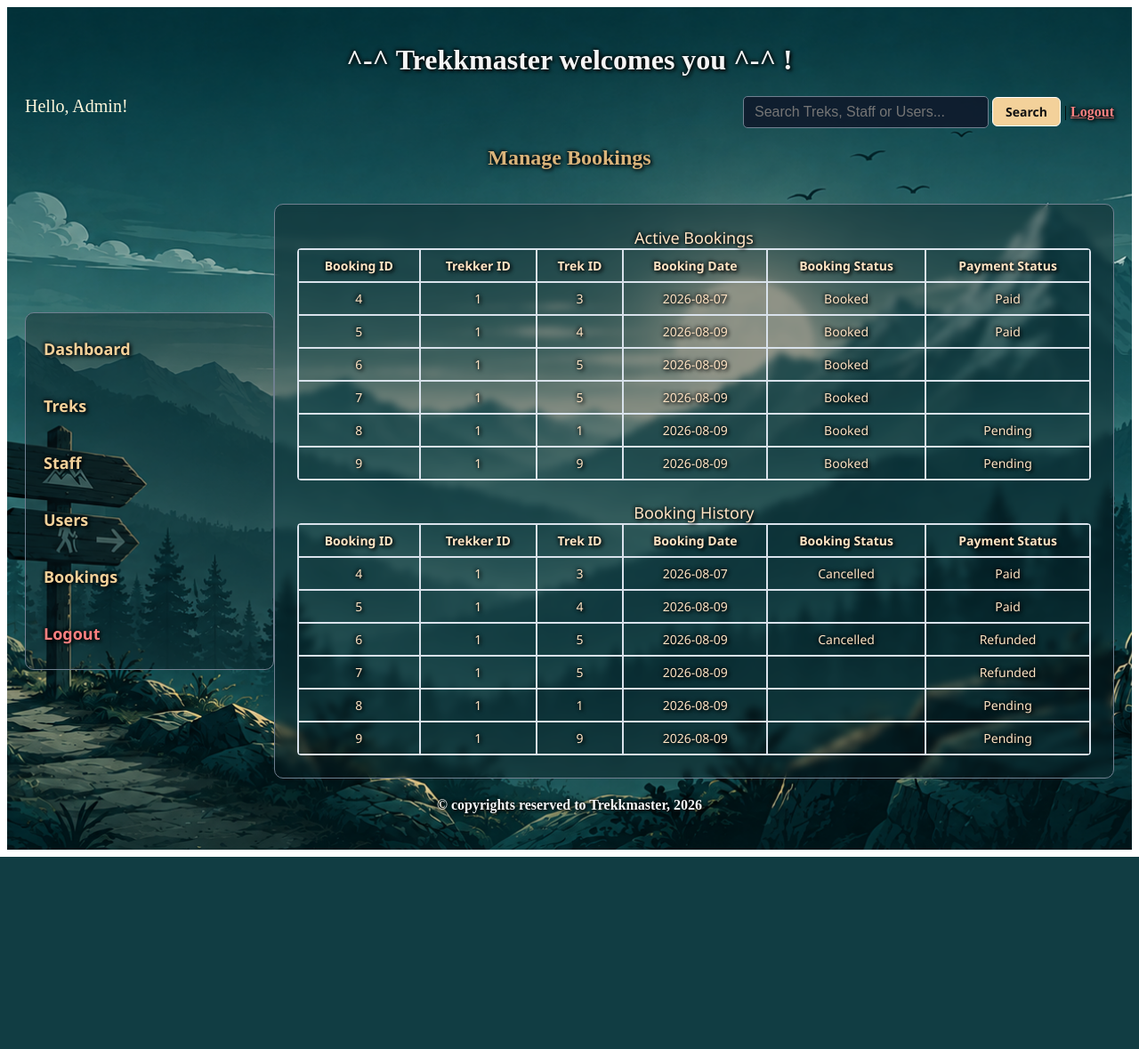
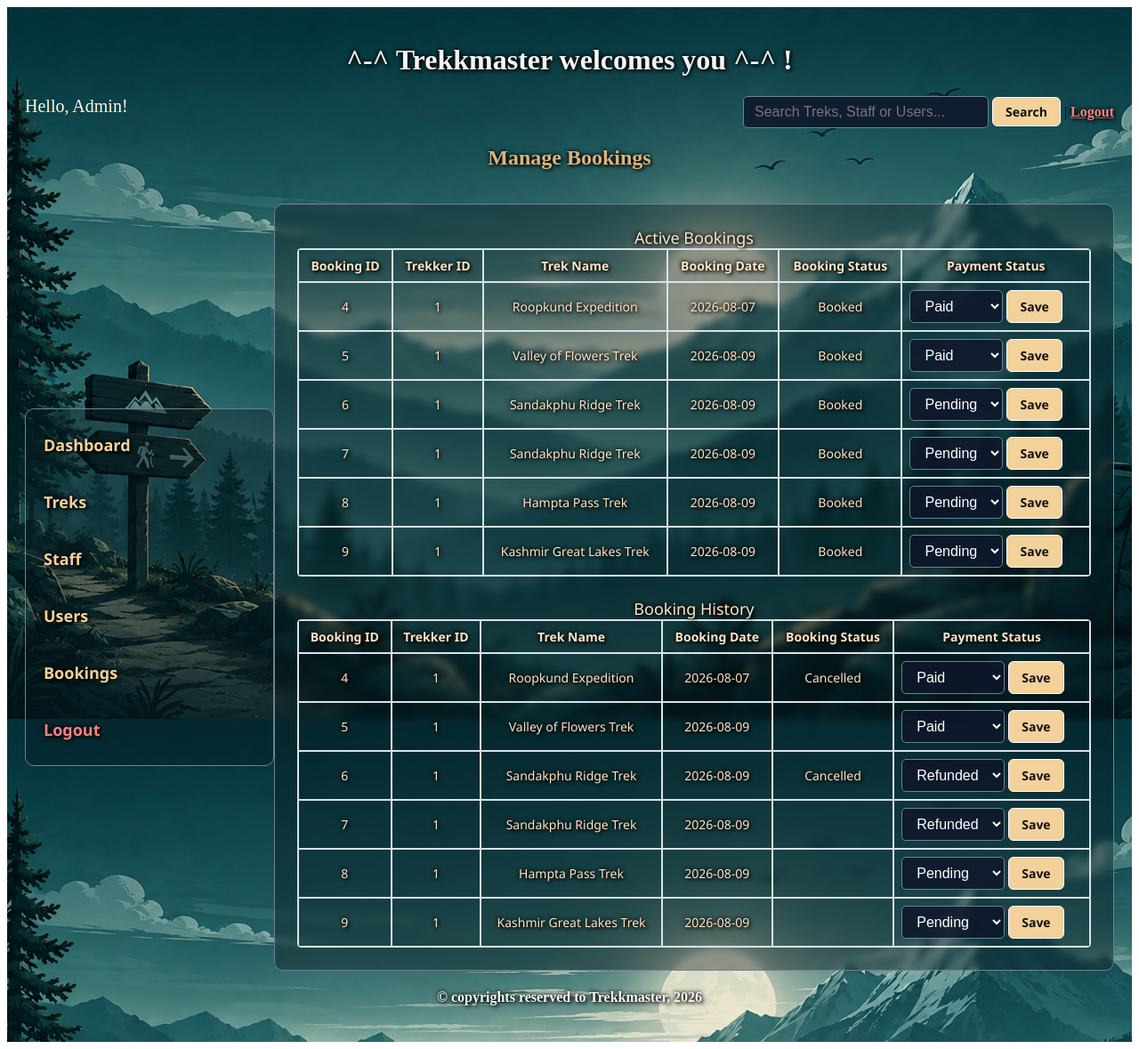
Before and after one commit to 25f2006635/mad1-project, a Flask app: template templates/manage_bookings.html in a window 1280 px wide. Shown: the whole page at 89% size. Before the commit the page ends 963 px from the top, so only its background shows below. Run offline with Flask 3, Linux system fonts and the light colour scheme; the template is opened without the code that fills it: values that come from a table or form of the project are taken from there, others are empty.

Commit message:
Milestone-TMA Final-Submission

```diff
--- a/templates/manage_bookings.html
+++ b/templates/manage_bookings.html
@@ -46,7 +46,7 @@
                     <tr>
                         <th>Booking ID</th>
                         <th>Trekker ID</th>
-                        <th>Trek ID</th>
+                        <th>Trek Name</th>
                         <th>Booking Date</th>
                         <th>Booking Status</th>
                         <th>Payment Status</th>
@@ -55,15 +55,20 @@
                     <tr>
                         <td>{{ b.booking_id }}</td>
                         <td>{{ b.trekker_id }}</td>
-                        <td>{{ b.trek_id }}</td>
+                        <td>{{ b.trek.trek_name }}</td>
                         <td>{{ b.booking_date }}</td>
                         <td>Booked</td>
                         <td>
-                            {% if b.payment_status == 0 %}
-                            <span>Pending</span>
-                            {% elif b.payment_status == 1 %}
-                            <span>Paid</span>
-                            {% endif %}
+                            <form action="{{ url_for('update_payment_status', booking_id=b.booking_id) }}"
+                                method="POST" style="display: flex; gap: 4px;">
+                                <select name="payment_status" class="status-dropdown">
+                                    <option value="0" {% if b.payment_status==0 %}selected{% endif %}>Pending
+                                    </option>
+                                    <option value="1" {% if b.payment_status==1 %}selected{% endif %}>Paid
+                                    </option>
+                                </select>
+                                <button type="submit" class="btn-save">Save</button>
+                            </form>
                         </td>
                     </tr>
                     {% endfor %}
@@ -80,7 +85,7 @@
                     <tr>
                         <th>Booking ID</th>
                         <th>Trekker ID</th>
-                        <th>Trek ID</th>
+                        <th>Trek Name</th>
                         <th>Booking Date</th>
                         <th>Booking Status</th>
                         <th>Payment Status</th>
@@ -89,7 +94,7 @@
                     <tr>
                         <td>{{ b.booking_id }}</td>
                         <td>{{ b.trekker_id }}</td>
-                        <td>{{ b.trek_id }}</td>
+                        <td>{{ b.trek.trek_name }}</td>
                         <td>{{ b.booking_date }}</td>
                         <td>
                             {% if b.status == 1 %}
@@ -99,13 +104,18 @@
                             {% endif %}
                         </td>
                         <td>
-                            {% if b.payment_status == 0 %}
-                            <span>Pending</span>
-                            {% elif b.payment_status == 1 %}
-                            <span>Paid</span>
-                            {% elif b.payment_status == 2 %}
-                            <span>Refunded</span>
-                            {% endif %}
+                            <form action="{{ url_for('update_payment_status', booking_id=b.booking_id) }}"
+                                method="POST" style="display: flex; gap: 4px;">
+                                <select name="payment_status" class="status-dropdown">
+                                    <option value="0" {% if b.payment_status==0 %}selected{% endif %}>Pending
+                                    </option>
+                                    <option value="1" {% if b.payment_status==1 %}selected{% endif %}>Paid
+                                    </option>
+                                    <option value="2" {% if b.payment_status==2 %}selected{% endif %}>Refunded
+                                    </option>
+                                </select>
+                                <button type="submit" class="btn-save">Save</button>
+                            </form>
                         </td>
                     </tr>
                     {% endfor %}
--- a/templates/signup.html
+++ b/templates/signup.html
@@ -30,7 +30,8 @@
         <tr><td><label>Password: </label></td><td><input type="password" name = "pwd"></td></tr>
         <tr><td><label>Address: </label></td><td><textarea name="address" id="add" cols="20" rows="5"></textarea></td></tr>
         <tr><td><label>Phone No: </label></td><td><input type="number" name = "phno"></td></tr>
-        <tr><td><input type="submit" value="Signup"></td><td><a href="javascript:history.back()">Login</a></td></tr>
+        <tr><td><input type="submit" value="Signup"></td>
+            <td><a href="javascript:history.back()">Login</a></td></tr>
         </table>
         <h6>{{error}}</h6>
         </form>
--- a/templates/staff_login.html
+++ b/templates/staff_login.html
@@ -17,7 +17,8 @@
         <tr><td><label>Email ID : </label></td><td> <input type="email" name = "emailid"></td></tr>
         <tr><td><label>Password : </label></td><td><input type="password" name = "pwd"></td></tr>
         <tr><td><button id="button" type="submit" >Login</button></td><td><a href="{{ url_for('register') }}">New User?</a></td></tr>
-        </table>
+        </table><br>
+        <a href="/" > Go Back</a>
 
         </form>
     </div>
--- a/templates/user_bookings.html
+++ b/templates/user_bookings.html
@@ -60,10 +60,12 @@
                         </td>
                         <td>
                             {% if booking.payment_status == 1 %}Paid
+                            {% elif booking.payment_status == 2 %}Refunded
                             {% else %}Pending
                             {% endif %}
                         </td>
-                        <td><a href="{{ url_for('booking_details', booking_id=booking.booking_id) }}"><button type="button">View Details</button></a></td>
+                        <td><a href="{{ url_for('booking_details', booking_id=booking.booking_id) }}"><button
+                                    type="button">View Details</button></a></td>
                     </tr>
                     {% endfor %}
                     {% else %}
--- a/templates/user_login.html
+++ b/templates/user_login.html
@@ -16,8 +16,10 @@
         <table class="center">
         <tr><td><label>Email ID : </label></td><td> <input type="email" name = "emailid"></td></tr>
         <tr><td><label>Password : </label></td><td><input type="password" name = "pwd"></td></tr>
-        <tr><td><button id="button" type="submit" >Login</button></td><td><a href="{{ url_for('register') }}">New User?</a></td></tr>
-        </table>
+        <tr><td><button id="button" type="submit" >Login</button></td><td><a href="{{ url_for('register') }}">New User?</a></td><td></tr>
+
+        </table> <br>
+        <a href="/" > Go Back</a>
 
         </form>
     </div>
```
Also changed, not shown: controller.py (+14 -0 lines), templates/admin_login.html (+21 -6 lines), templates/user_history.html (+7 -0 lines), instance/trek.sqlite3, 1 other file.
